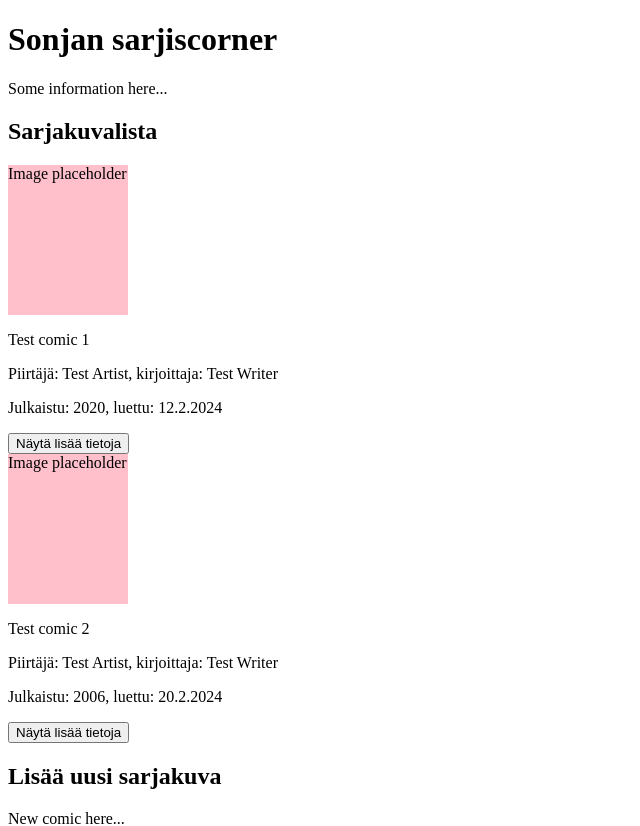
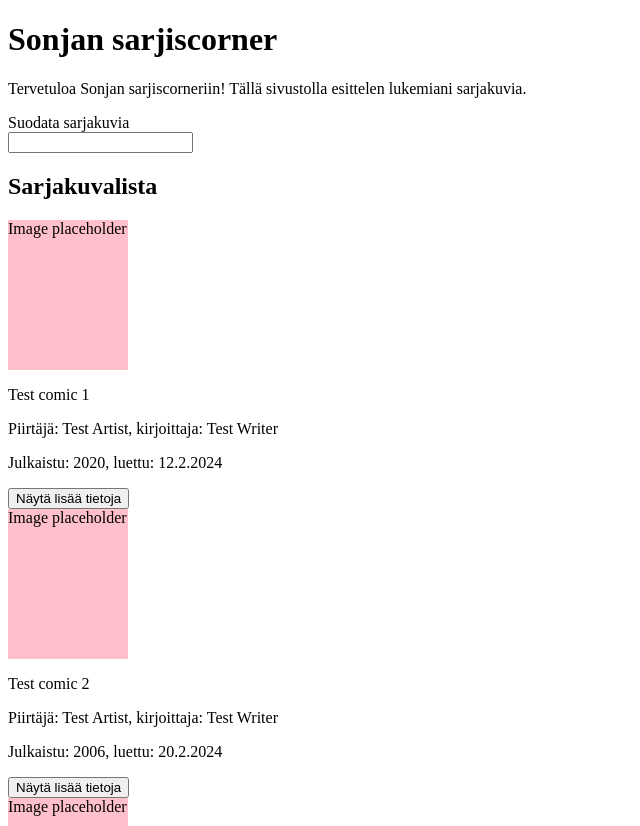
Before and after one commit to faltzuthewiz/comics-frontend, a React (Vite) app: page / in a window 1280 px wide. Shown: the top 826 px of the page, without its empty margins (0-640 px from the left). Built offline with nearby package versions, Linux system fonts and the light colour scheme.

Commit message:
added filter for comic name

```diff
--- a/src/App.jsx
+++ b/src/App.jsx
@@ -1,12 +1,12 @@
 import { useState } from "react"
 import ComicsList from "./components/ComicsList"
 import AddComicForm from "./components/AddComicForm"
+import Filter from "./components/Filter"
+import Introduction from "./components/Introduction"
 
 function App() {
 
-  const [comicsList, setComicsList] = useState([])
-
-  const comics = [
+  const [comicsList, setComicsList] = useState([
     {
       id: 1,
       name: "Test comic 1",
@@ -39,17 +39,48 @@ function App() {
       dateRead: "20.2.2024",
       ownThoughts: "ye ye ye",
     },
-  ]
+    {
+      id: 3,
+      name: "Pandemia mielessäin",
+      additionalName: "",
+      translation: true,
+      originalName: "Pandemic Mindmap",
+      details: "This is the test book number 3",
+      pages: "300",
+      publicationYear: 2021,
+      ISBN: "1234567895522",
+      selfPublished: false,
+      publisher: "",
+      language: "Finnish",
+      dateRead: "21.2.2024",
+      ownThoughts: "I read this comic.",
+    },
+  ])
 
-  //setComicsList(comics)
+  const [filterName, setFilterName] = useState('')
+
+  const [comicsToShow, setComicsToShow] = useState(comicsList)
+
+  const handleFilter = (e) => {
+    const keyword = e.target.value
+    console.log(keyword)
+
+    if (keyword !== '') {
+      const results = comicsList.filter((comic) => {
+        return comic.name.toLowerCase().includes(keyword.toLowerCase())
+      })
+      setComicsToShow(results)
+    } else {
+      setComicsToShow(comicsList)
+    }
+    setFilterName(keyword)
+  }
 
   return (
     <>
-      <h1>Sonjan sarjiscorner</h1>
-      <div>
-        Some information here...
-      </div>
-      <ComicsList comics={comics} />
+      <Introduction />
+      <Filter onChange={handleFilter} value={filterName} />
+      <ComicsList comics={comicsToShow} />
       <AddComicForm />
     </>
   )
--- a/src/components/ComicsList.jsx
+++ b/src/components/ComicsList.jsx
@@ -1,5 +1,4 @@
 function ComicsList({ comics }) {
-    console.log(comics)
     return (
         <>
             <h2>Sarjakuvalista</h2>
--- /dev/null
+++ b/src/components/Filter.jsx
@@ -0,0 +1,13 @@
+function Filter({ onChange, value }) {
+    return (
+        <div>
+            <form action="">
+                <label>Suodata sarjakuvia <br />
+                    <input type="search" value={value} onChange={onChange} />
+                </label>
+            </form>
+        </div>
+    )
+}
+
+export default Filter
--- /dev/null
+++ b/src/components/Introduction.jsx
@@ -0,0 +1,10 @@
+function Introduction() {
+    return (
+        <>
+            <h1>Sonjan sarjiscorner</h1>
+            <p>Tervetuloa Sonjan sarjiscorneriin! Tällä sivustolla esittelen lukemiani sarjakuvia.</p>
+        </>
+    )
+}
+
+export default Introduction
```
